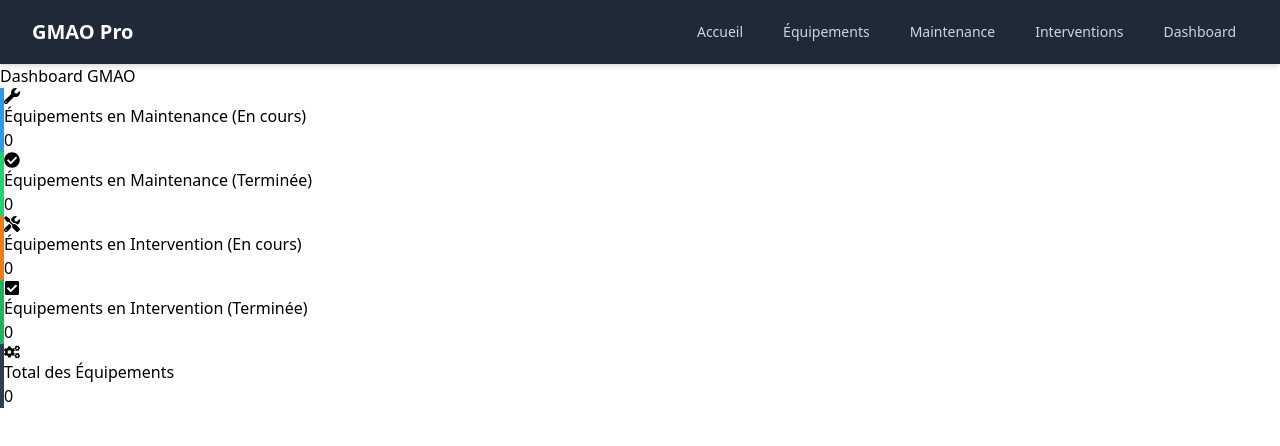
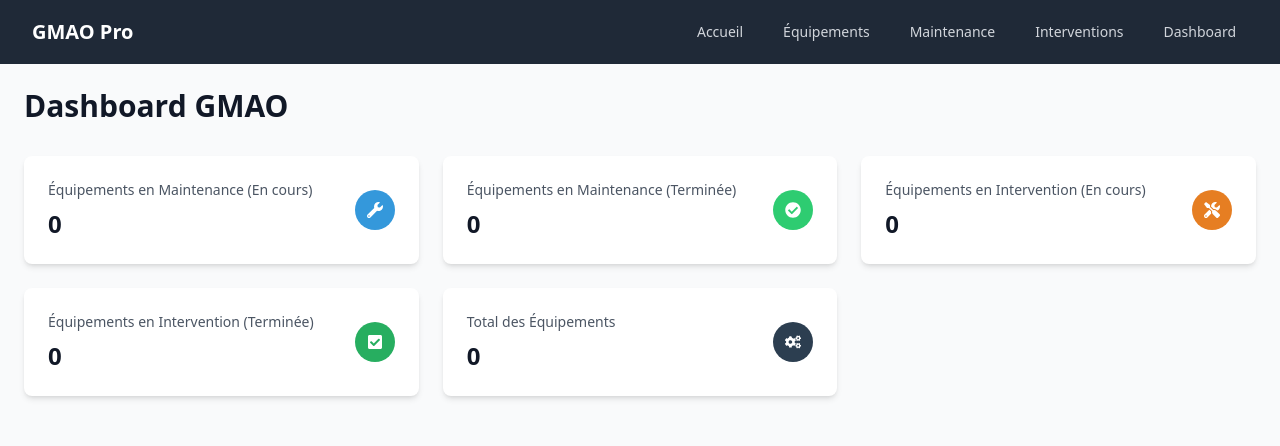
Before and after one commit to fetraandri/gmao-frontend, a React (Create React App) app: page /dashboard in a window 1280 px wide. Shown: the top 446 px of the page. Built offline with nearby package versions, Linux system fonts and the light colour scheme; no server answers.

Commit message:
change a new style using tailwind css

```diff
--- a/src/components/StatsCard.js
+++ b/src/components/StatsCard.js
@@ -1,14 +1,20 @@
-// src/components/StatsCard.js
 import React from 'react';
 
 const StatsCard = ({ title, value, color, icon }) => {
   return (
-    <div className="stats-card" style={{ borderLeft: `4px solid ${color}` }}>
-      <div className="stats-card-header">
-        {icon && <span className="stats-card-icon">{icon}</span>}
-        <h3>{title}</h3>
+    <div className="bg-white p-6 rounded-lg shadow-md hover:shadow-lg transition-shadow duration-300">
+      <div className="flex items-center justify-between">
+        <div>
+          <h3 className="text-sm font-medium text-gray-600">{title}</h3>
+          <p className="text-2xl font-bold text-gray-900 mt-2">{value}</p>
+        </div>
+        <div
+          className="p-3 rounded-full"
+          style={{ backgroundColor: color, color: '#fff' }}
+        >
+          {icon}
+        </div>
       </div>
-      <p>{value}</p>
     </div>
   );
 };
--- a/src/pages/Dashboard.js
+++ b/src/pages/Dashboard.js
@@ -3,9 +3,15 @@ import StatsCard from '../components/StatsCard';
 import { Pie } from 'react-chartjs-2';
 import { Chart as ChartJS, ArcElement, Tooltip, Legend } from 'chart.js';
 import { getEquipments, getInterventions, getMaintenances } from '../services/api';
-import { FaWrench, FaCheckCircle, FaTools, FaCheckSquare, FaCogs } from 'react-icons/fa'; // Import des icônes
+import {
+  FaWrench,
+  FaCheckCircle,
+  FaTools,
+  FaCheckSquare,
+  FaCogs,
+} from 'react-icons/fa';
 
-// Enregistrer les composants nécessaires pour Chart.js
+// Register Chart.js components
 ChartJS.register(ArcElement, Tooltip, Legend);
 
 const Dashboard = () => {
@@ -110,13 +116,13 @@ const Dashboard = () => {
   };
 
   return (
-    <div className="container">
-      <h1>Dashboard GMAO</h1>
+    <div className="min-h-screen bg-gray-50 p-6">
+      <h1 className="text-3xl font-bold text-gray-900 mb-8">Dashboard GMAO</h1>
       {loading ? (
-        <p>Chargement des données...</p>
+        <p className="text-center text-lg text-gray-600">Chargement des données...</p>
       ) : (
-        <>
-          <div className="stats-container">
+        <div className="space-y-8">
+          <div className="grid grid-cols-1 md:grid-cols-2 lg:grid-cols-3 gap-6">
             <StatsCard
               title="Équipements en Maintenance (En cours)"
               value={stats.equipmentsInMaintenanceEnCours}
@@ -149,12 +155,14 @@ const Dashboard = () => {
             />
           </div>
           {chartData && (
-            <div className="chart-container">
-              <h2>Répartition des Équipements par Statut</h2>
-              <Pie data={chartData} options={chartOptions} />
+            <div className="bg-white p-6 rounded-lg shadow-lg">
+              <h2 className="text-xl font-semibold text-gray-800 mb-4">Répartition des Équipements par Statut</h2>
+              <div className="w-full max-w-2xl mx-auto">
+                <Pie data={chartData} options={chartOptions} />
+              </div>
             </div>
           )}
-        </>
+        </div>
       )}
     </div>
   );
```
